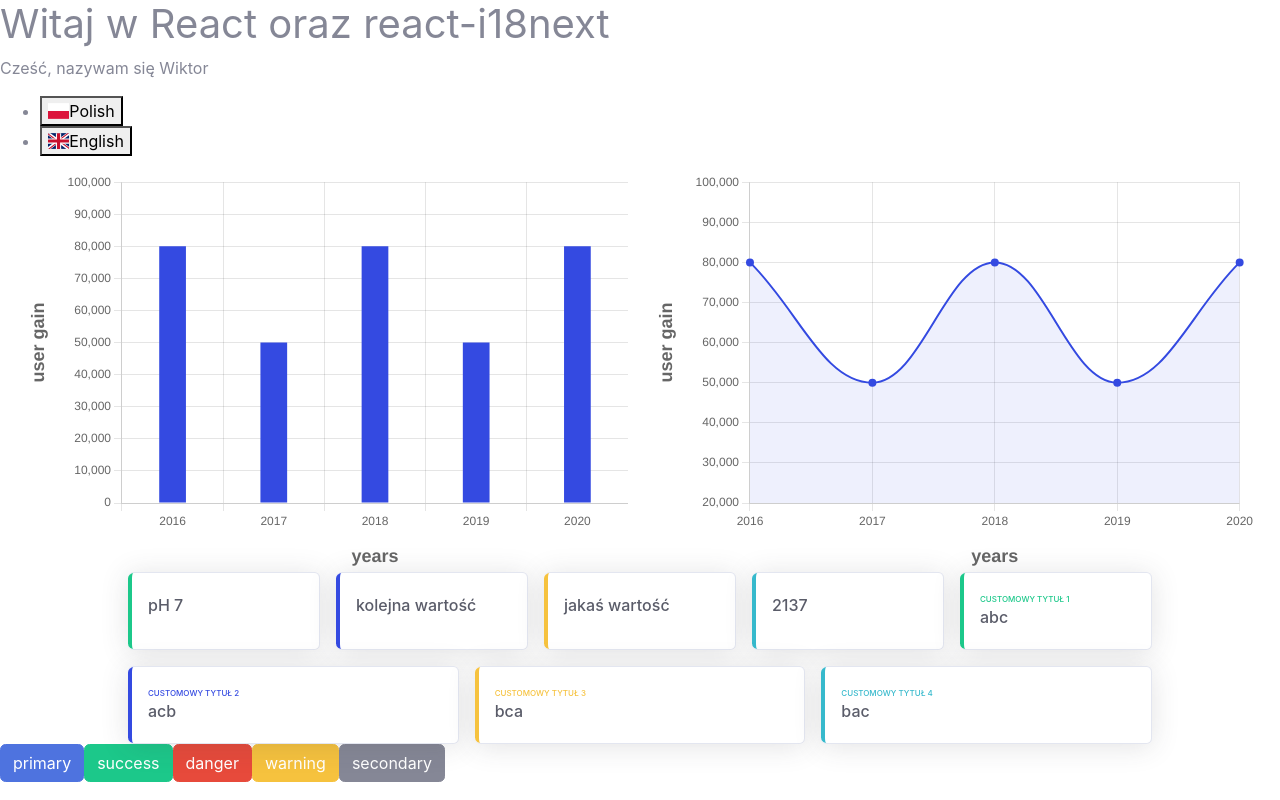
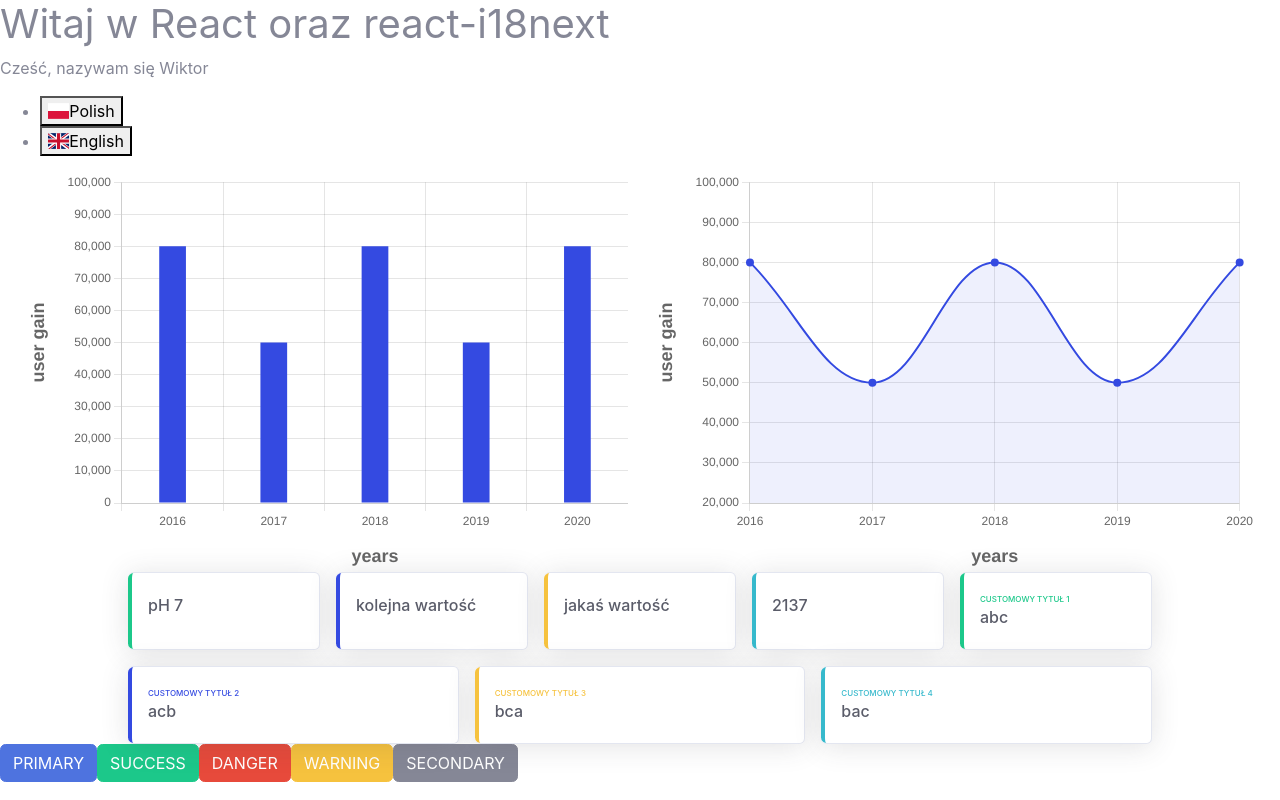
Before and after one commit to grupadotnet/Aqua-Sharp-Frontend, a React (Vite) app: page / in a window 1280 px wide. Built offline with nearby package versions, Linux system fonts and the light colour scheme.

Commit message:
button text mandatory and toUpperCase

```diff
--- a/src/components/button/Button.tsx
+++ b/src/components/button/Button.tsx
@@ -2,10 +2,11 @@ import Button from 'react-bootstrap/Button';
 
 type Props = React.ComponentProps<typeof Button> & {
   variant: 'success' | 'primary' | 'danger' | 'warning' | 'secondary';
+  children: string;
 };
 
 const Btn = ({ children, ...passThroughProps }: Props) => (
-  <Button {...passThroughProps}>{children}</Button>
+  <Button {...passThroughProps}>{children.toUpperCase()}</Button>
 );
 
 export default Btn;
```
